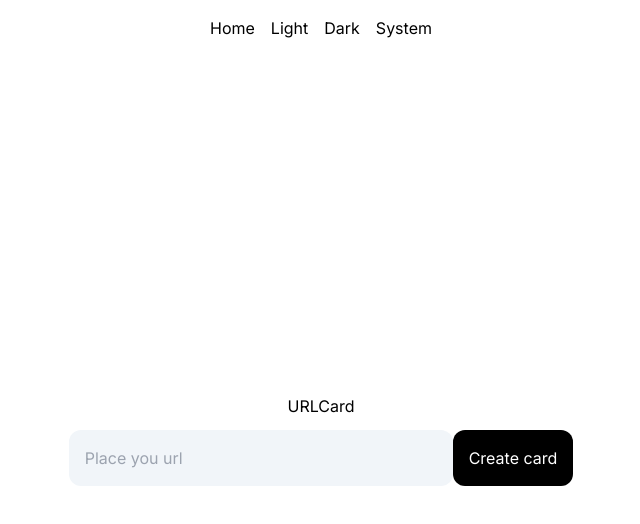
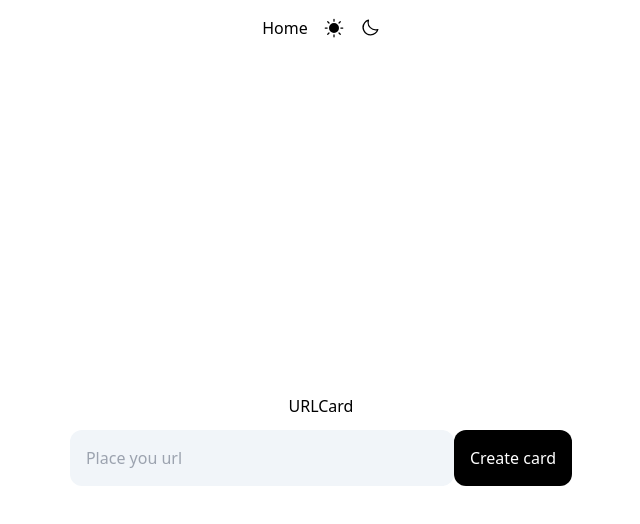
Before and after one commit to pedrosouza458/urlcard, a Next.js app in the folder web/: page / in a window 1280 px wide. Shown: the top 524 px of the page, without its empty margins (319-959 px from the left). Built offline with nearby package versions, Linux system fonts and the light colour scheme.

Commit message:
adding icons for themes

```diff
--- a/web/package.json
+++ b/web/package.json
@@ -9,6 +9,7 @@
     "lint": "next lint"
   },
   "dependencies": {
+    "cal-sans": "^1.0.1",
     "html2canvas": "^1.4.1",
     "next": "14.2.6",
     "next-themes": "^0.3.0",
--- a/web/src/app/card/page.tsx
+++ b/web/src/app/card/page.tsx
@@ -18,7 +18,7 @@ export default function Card() {
 
     const url = formData.get("url");
     router.push(`/card?url=${url}`);
-    // ...
+
   }
   return (
     <div>
--- a/web/src/app/globals.css
+++ b/web/src/app/globals.css
@@ -2,7 +2,10 @@
 @tailwind components;
 @tailwind utilities;
 
-
+html,
+body {
+  font-family: "system-ui";
+}
 @layer base {
   :root {
     --background: 0 0% 100%;
--- a/web/src/app/layout.tsx
+++ b/web/src/app/layout.tsx
@@ -3,7 +3,7 @@ import { Inter } from "next/font/google";
 import "./globals.css";
 import { Menu } from "@/components/menu";
 import { ThemeProvider } from "next-themes";
-const inter = Inter({ subsets: ["latin"] });
+
 
 export const metadata: Metadata = {
   title: "Create Next App",
@@ -17,7 +17,7 @@ export default function RootLayout({
 }>) {
   return (
     <html lang="en">
-      <body className={inter.className}>
+      <body>
       <ThemeProvider
           attribute="class"
           defaultTheme="light"
--- a/web/src/components/theme/theme-switcher.tsx
+++ b/web/src/components/theme/theme-switcher.tsx
@@ -2,7 +2,7 @@
 
 import { useEffect, useState } from "react";
 import { useTheme } from "next-themes";
-
+import { Sun, Moon } from "@phosphor-icons/react";
 export function ThemeSwitcher() {
   const { resolvedTheme, setTheme } = useTheme();
   const [mounted, setMounted] = useState(false);
@@ -17,9 +17,21 @@ export function ThemeSwitcher() {
 
   return (
     <div className="flex flex-row gap-4">
-      <button onClick={() => setTheme("light")}>Light</button>
-      <button onClick={() => setTheme("dark")}>Dark</button>
-      <button onClick={() => setTheme("system")}>System</button>
+      <button onClick={() => setTheme("light")}>
+        {resolvedTheme == "light" ? (
+          <Sun weight="fill" size={20} />
+        ) : (
+          <Sun size={20} />
+        )}
+      </button>
+      <button onClick={() => setTheme("dark")}>
+      {resolvedTheme == "dark" ? (
+          <Moon weight="fill" size={20} />
+        ) : (
+          <Moon size={20} />
+        )}
+      </button>
+      {/* <button onClick={() => setTheme("system")}>System</button> */}
     </div>
   );
 }
```
Also changed, not shown: 1 other file (tests, documents, lock files or other folders).
